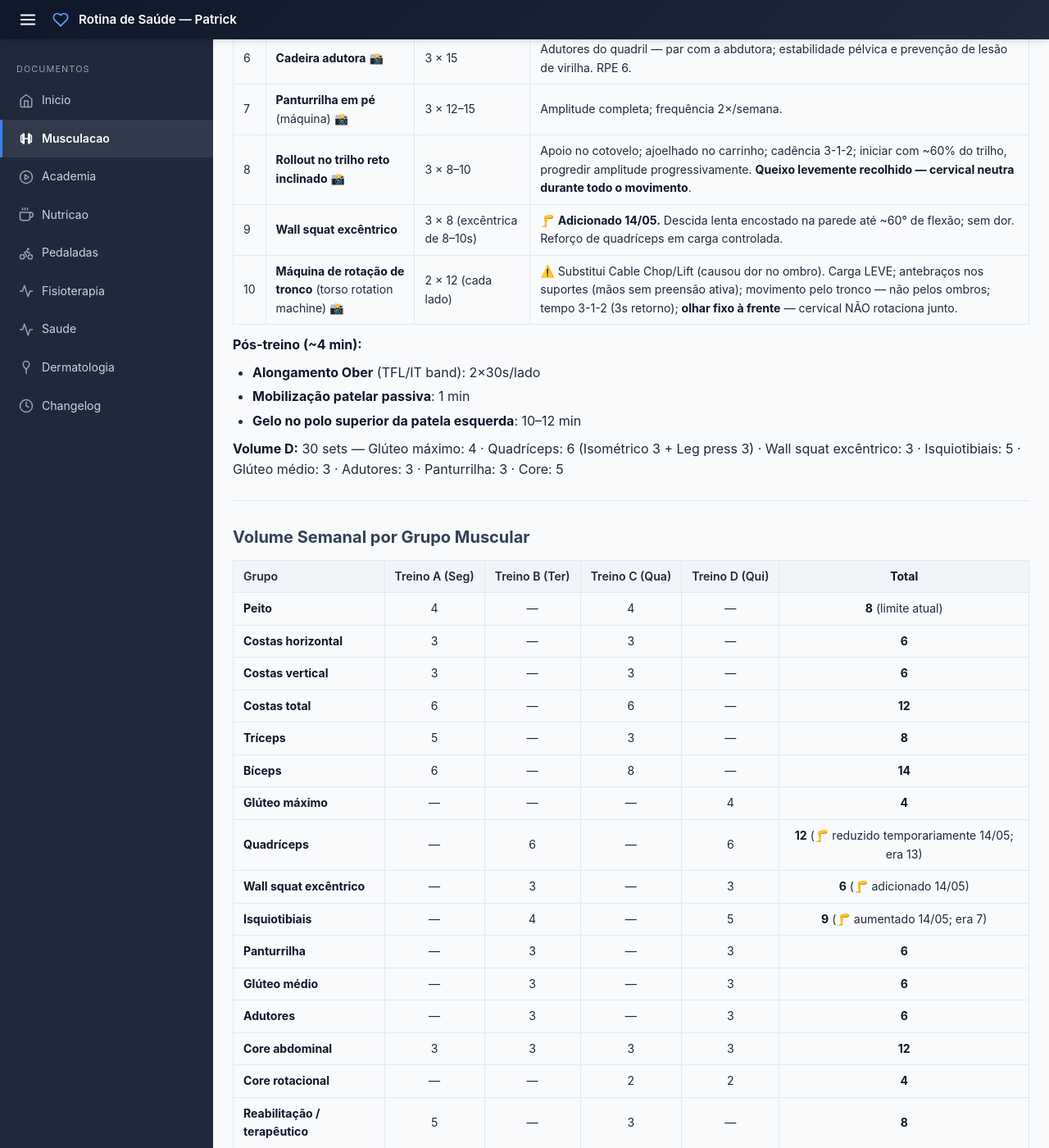
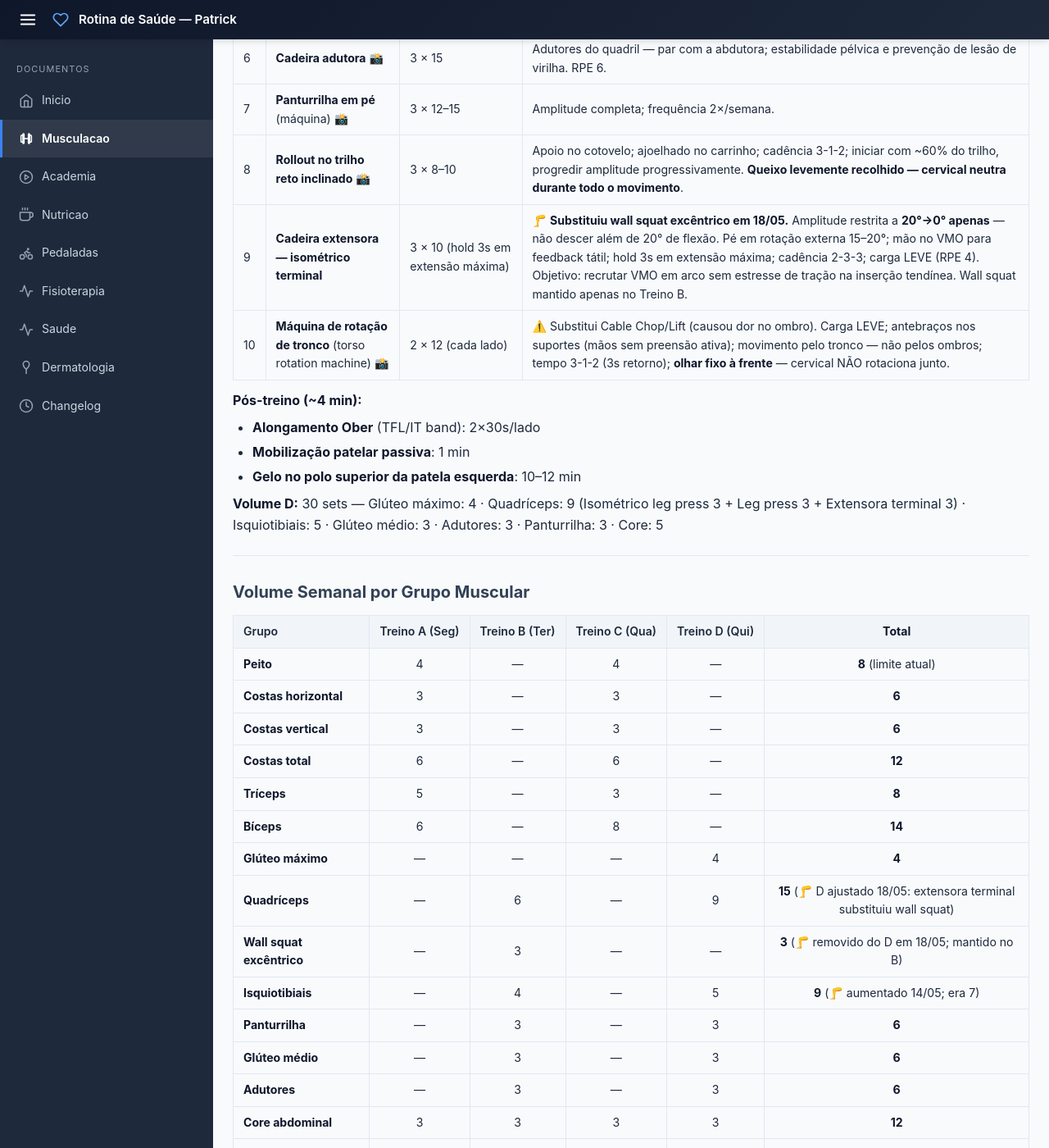
Before and after one commit to criapix/rotina-saude, a Jekyll site: the page built from serie-academia.md, in a window 1280 px wide and 1400 px high, scrolled down 4556 px. Shown: the whole window at 82% size. Built offline with Jekyll 4.4.1, drawn with Linux system fonts in a browser that asks for light colours; some of the changed text lies outside the part shown.

Commit message:
Remova o exercício wall squat da série D de academia. O usuário não quer
Task id: 53457306c5fe
Source: Telegram chat (user 8654477461)

Wall squat excêntrico removido do Treino D e substituído por cadeira extensora em arco terminal isométrico (20°→0°, 3×10, hold 3s, RPE 4, carga leve). Wall squat mantido no Treino B; critério de progressão da Fase 2 do protocolo do joelho preservado.

Reviewed by: personal-trainer-reviewer, fisioterapeuta-preventivo

```diff
--- a/serie-academia.md
+++ b/serie-academia.md
@@ -133,7 +133,7 @@ title: Série de Musculação
 | 6 | **Cadeira adutora** [📸](https://cdn.muscleandstrength.com/sites/default/files/hip-adduction-machine.jpg) | 3 × 15 | Adutores do quadril — par com a abdutora; estabilidade pélvica e prevenção de lesão de virilha. RPE 6. |
 | 7 | **Panturrilha em pé** (máquina) [📸](https://www.mundoboaforma.com.br/wp-content/uploads/2022/10/aparelho-panturrilha.jpg) | 3 × 12–15 | Amplitude completa; frequência 2×/semana. |
 | 8 | **Rollout no trilho reto inclinado** [📸](https://www.hipertrofia.org/blog/wp-content/uploads/2017/09/abdominal-maquina.gif) | 3 × 8–10 | Apoio no cotovelo; ajoelhado no carrinho; cadência 3-1-2; iniciar com ~60% do trilho, progredir amplitude progressivamente. **Queixo levemente recolhido — cervical neutra durante todo o movimento**. |
-| 9 | **Wall squat excêntrico** | 3 × 8 (excêntrica de 8–10s) | 🦵 **Adicionado 14/05.** Descida lenta encostado na parede até ~60° de flexão; sem dor. Reforço de quadríceps em carga controlada. |
+| 9 | **Cadeira extensora — isométrico terminal** | 3 × 10 (hold 3s em extensão máxima) | 🦵 **Substituiu wall squat excêntrico em 18/05.** Amplitude restrita a **20°→0° apenas** — não descer além de 20° de flexão. Pé em rotação externa 15–20°; mão no VMO para feedback tátil; hold 3s em extensão máxima; cadência 2-3-3; carga LEVE (RPE 4). Objetivo: recrutar VMO em arco sem estresse de tração na inserção tendínea. Wall squat mantido apenas no Treino B. |
 | 10 | **Máquina de rotação de tronco** (torso rotation machine) [📸](https://totalpass.com/wp-content/uploads/2025/12/twist1.png) | 2 × 12 (cada lado) | ⚠️ Substitui Cable Chop/Lift (causou dor no ombro). Carga LEVE; antebraços nos suportes (mãos sem preensão ativa); movimento pelo tronco — não pelos ombros; tempo 3-1-2 (3s retorno); **olhar fixo à frente** — cervical NÃO rotaciona junto. |
 
 **Pós-treino (~4 min):**
@@ -141,7 +141,7 @@ title: Série de Musculação
 - **Mobilização patelar passiva**: 1 min
 - **Gelo no polo superior da patela esquerda**: 10–12 min
 
-**Volume D:** 30 sets — Glúteo máximo: 4 · Quadríceps: 6 (Isométrico 3 + Leg press 3) · Wall squat excêntrico: 3 · Isquiotibiais: 5 · Glúteo médio: 3 · Adutores: 3 · Panturrilha: 3 · Core: 5
+**Volume D:** 30 sets — Glúteo máximo: 4 · Quadríceps: 9 (Isométrico leg press 3 + Leg press 3 + Extensora terminal 3) · Isquiotibiais: 5 · Glúteo médio: 3 · Adutores: 3 · Panturrilha: 3 · Core: 5
 
 ---
 
@@ -156,8 +156,8 @@ title: Série de Musculação
 | **Tríceps** | 5 | — | 3 | — | **8** |
 | **Bíceps** | 6 | — | 8 | — | **14** |
 | **Glúteo máximo** | — | — | — | 4 | **4** |
-| **Quadríceps** | — | 6 | — | 6 | **12** (🦵 reduzido temporariamente 14/05; era 13) |
-| **Wall squat excêntrico** | — | 3 | — | 3 | **6** (🦵 adicionado 14/05) |
+| **Quadríceps** | — | 6 | — | 9 | **15** (🦵 D ajustado 18/05: extensora terminal substituiu wall squat) |
+| **Wall squat excêntrico** | — | 3 | — | — | **3** (🦵 removido do D em 18/05; mantido no B) |
 | **Isquiotibiais** | — | 4 | — | 5 | **9** (🦵 aumentado 14/05; era 7) |
 | **Panturrilha** | — | 3 | — | 3 | **6** |
 | **Glúteo médio** | — | 3 | — | 3 | **6** |
@@ -232,7 +232,7 @@ Vasto lateral encurtado/dominante (resultado do retorno ao ciclismo) traciona a
 - Cadeira extensora **→ Isométrico de leg press em 45–60°** no Treino D
 - Leg press 45°: ROM 60–70°, carga −20–25%, pés em rotação externa 15–20°, terço médio-superior da plataforma
 - Aquecimento: foam roll TFL + vasto lateral (5 min), ativação VMO em 30° com rotação externa, clamshell, dorsiflexão no step
-- Adicionado wall squat excêntrico (3×8 com excêntrica de 8–10s) ao final de B e D
+- Wall squat excêntrico (3×8 com excêntrica de 8–10s): mantido ao final de B; removido de D em 18/05 — substituído por cadeira extensora isométrica terminal (20°→0°, 3×10, hold 3s, RPE 4)
 - Pós-treino: alongamento Ober + mobilização patelar passiva + gelo 10–12 min
 
 ### Critérios de progressão
```
Also changed, not shown: .claude/agent-memory/fisioterapeuta-preventivo/project_joelho_esquerdo.md, .claude/agent-memory/personal-trainer-reviewer/MEMORY.md, .claude/agent-memory/personal-trainer-reviewer/project_joelho_wall_squat.md (added).
